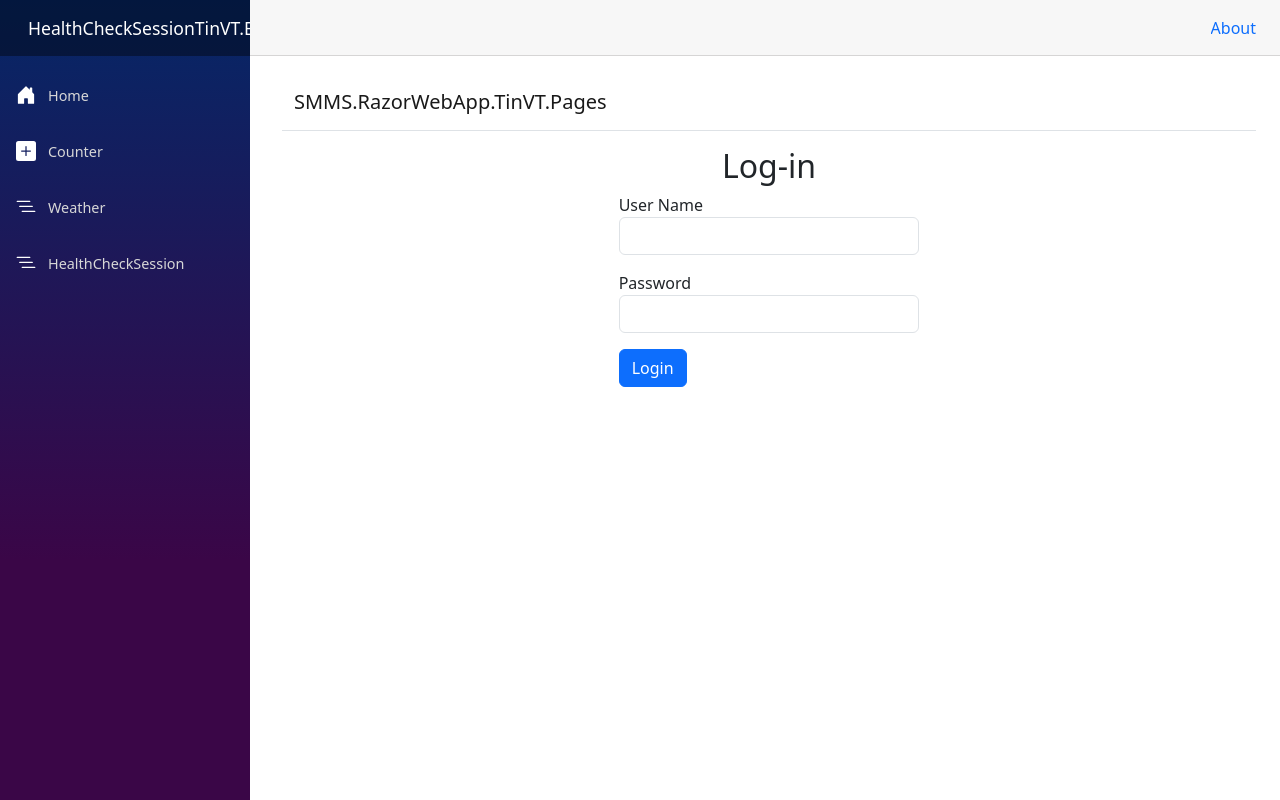
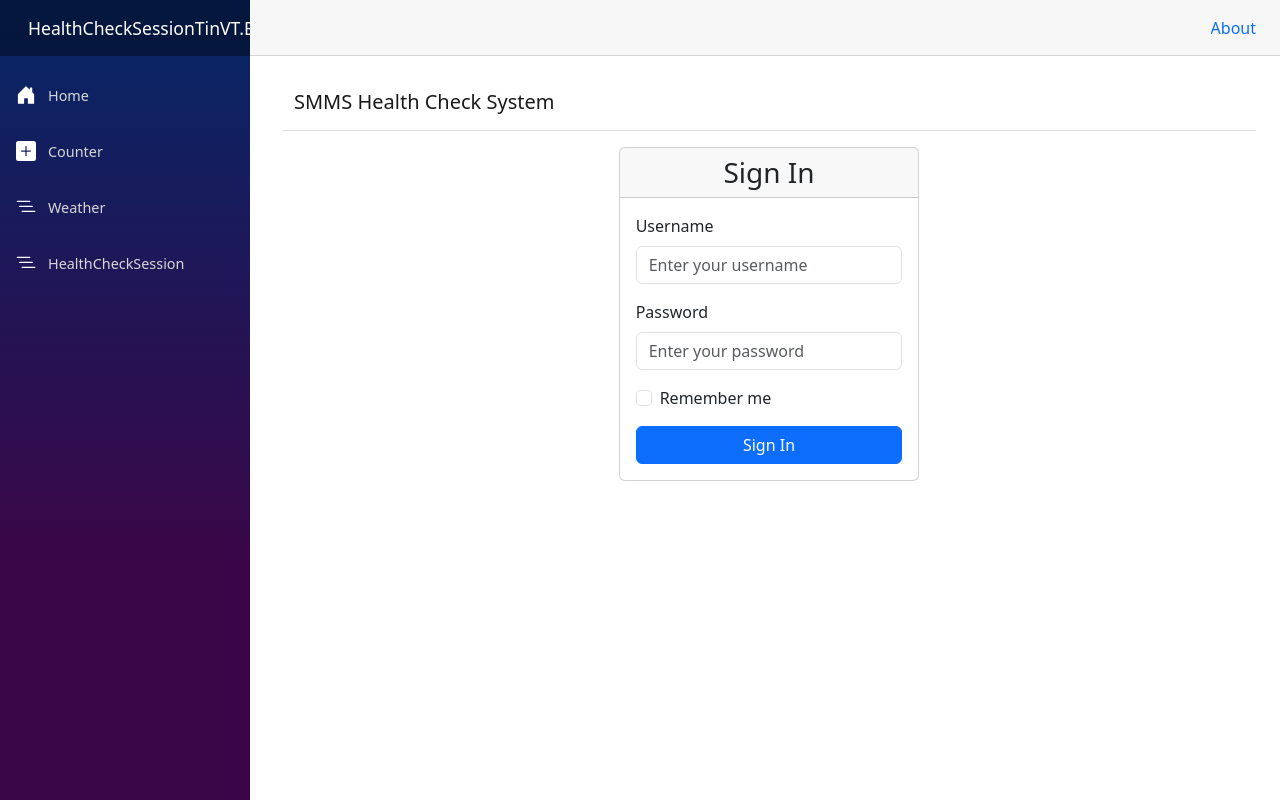
Before and after one commit to TrungTin227/SU25_PRN222_SE1706_AS2_SE161572_TinVT, an ASP.NET Core app: page /account/login in a window 1280 px wide. Run offline with ASP.NET Core 8, Linux system fonts and the light colour scheme; style sheets or scripts are compiled from the project's sources; some libraries are stand-ins or nearby versions.

Commit message:
Implement improved login flow with security enhancements
Co-authored-by: TrungTin227 <144095451+TrungTin227@users.noreply.github.com>

```diff
--- a/HealthCheckSessionTinVT.BlazorWebApp/Components/Account/Login.razor
+++ b/HealthCheckSessionTinVT.BlazorWebApp/Components/Account/Login.razor
@@ -2,7 +2,6 @@
 @using System.ComponentModel.DataAnnotations
 @inject SMMS.Services.TinVT.IServiceProviders ServiceProviders
 @inject NavigationManager Navigation
-@inject IHttpContextAccessor HttpContextAccessor
 
 <!DOCTYPE html>
 <html>
@@ -18,7 +17,7 @@
     <header>
         <nav class="navbar navbar-expand-sm navbar-toggleable-sm navbar-light bg-white border-bottom box-shadow mb-3">
             <div class="container">
-                <a class="navbar-brand" href="/">SMMS.RazorWebApp.TinVT.Pages</a>
+                <a class="navbar-brand" href="/">SMMS Health Check System</a>
                 <button class="navbar-toggler" type="button" data-bs-toggle="collapse" data-bs-target=".navbar-collapse" aria-controls="navbarSupportedContent"
                         aria-expanded="false" aria-label="Toggle navigation">
                     <span class="navbar-toggler-icon"></span>
@@ -27,33 +26,63 @@
         </nav>
     </header>
     <div class="container">
-        <div class="row">
-            <h2 class="text-center">Log-in</h2>
-            <div class="col-md-4 mx-auto">
+        <div class="row justify-content-center">
+            <div class="col-md-6 col-lg-4">
+                <div class="card">
+                    <div class="card-header">
+                        <h3 class="text-center mb-0">Sign In</h3>
+                    </div>
+                    <div class="card-body">
                         @if (!string.IsNullOrEmpty(ErrorMessage))
                         {
-                    <div class="text-danger">@ErrorMessage</div>
+                            <div class="alert alert-danger" role="alert">
+                                <i class="fas fa-exclamation-triangle me-2"></i>@ErrorMessage
+                            </div>
                         }
 
-                <!-- Sử dụng button thay vì form để tránh antiforgery -->
-                <div>
-                    <div class="form-group mb-3">
-                        <label for="UserName">User Name</label>
-                        <input type="text" class="form-control" @bind="UserName" required />
+                        @if (IsLoading)
+                        {
+                            <div class="alert alert-info" role="alert">
+                                <div class="d-flex align-items-center">
+                                    <div class="spinner-border spinner-border-sm me-2" role="status" aria-hidden="true"></div>
+                                    Signing in...
+                                </div>
+                            </div>
+                        }
+
+                        <EditForm Model="loginModel" OnValidSubmit="HandleLogin">
+                            <DataAnnotationsValidator />
+
+                            <div class="mb-3">
+                                <label for="UserName" class="form-label">Username</label>
+                                <InputText id="UserName" class="form-control" @bind-Value="loginModel.UserName" placeholder="Enter your username" />
+                                <ValidationMessage For="@(() => loginModel.UserName)" class="text-danger small" />
                             </div>
 
-                    <div class="form-group mb-3">
-                        <label for="Password">Password</label>
-                        <input type="password" class="form-control" @bind="Password" required />
+                            <div class="mb-3">
+                                <label for="Password" class="form-label">Password</label>
+                                <InputText id="Password" type="password" class="form-control" @bind-Value="loginModel.Password" placeholder="Enter your password" />
+                                <ValidationMessage For="@(() => loginModel.Password)" class="text-danger small" />
                             </div>
 
-                    <button type="button" class="btn btn-primary" @onclick="HandleLogin" disabled="@IsLoading">
+                            <div class="mb-3 form-check">
+                                <InputCheckbox id="RememberMe" class="form-check-input" @bind-Value="loginModel.RememberMe" disabled="@IsLoading" />
+                                <label class="form-check-label" for="RememberMe">
+                                    Remember me
+                                </label>
+                            </div>
+
+                            <div class="d-grid">
+                                <button class="btn btn-primary" type="submit" disabled="@IsLoading">
                                     @if (IsLoading)
                                     {
-                            <span class="spinner-border spinner-border-sm" role="status" aria-hidden="true"></span>
+                                        <span class="spinner-border spinner-border-sm me-2" role="status" aria-hidden="true"></span>
                                     }
-                        Login
+                                    Sign In
                                 </button>
+                            </div>
+                        </EditForm>
+                    </div>
                 </div>
             </div>
         </div>
@@ -62,48 +91,61 @@
 </html>
 
 @code {
-    private string UserName = string.Empty;
-    private string Password = string.Empty;
+    private LoginModel loginModel = new();
     private string ErrorMessage = string.Empty;
     private bool IsLoading = false;
 
+    [SupplyParameterFromQuery]
+    public string? ReturnUrl { get; set; }
+
+    protected override void OnInitialized()
+    {
+        // Check if user is already logged in
+        if (ServiceProviders.SessionService.IsLoggedIn())
+        {
+            var redirectUrl = !string.IsNullOrEmpty(ReturnUrl) ? ReturnUrl : "/";
+            Navigation.NavigateTo(redirectUrl, forceLoad: true);
+        }
+    }
+
     private async Task HandleLogin()
     {
-        if (string.IsNullOrWhiteSpace(UserName) || string.IsNullOrWhiteSpace(Password))
-        {
-            ErrorMessage = "Username and Password are required.";
-            return;
-        }
-
         try
         {
             IsLoading = true;
             ErrorMessage = string.Empty;
             StateHasChanged();
 
-            var user = await ServiceProviders.UserAccountService.GetUserAccount(UserName, Password);
+            // Validate input
+            if (!IsValidInput())
+                return;
 
-            if (user != null && !string.IsNullOrEmpty(user.UserName) && user.IsActive == true)
+            // Authenticate user
+            var user = await ServiceProviders.AuthenticationService.AuthenticateAsync(loginModel.UserName, loginModel.Password);
+
+            if (user != null && !string.IsNullOrEmpty(user.UserName) && user.IsActive)
             {
-                var httpContext = HttpContextAccessor.HttpContext;
-                if (httpContext != null)
-                {
-                    httpContext.Session.SetString("UserId", user.UserAccountId.ToString());
-                    httpContext.Session.SetString("UserName", user.UserName);
-                    httpContext.Session.SetString("IsLoggedIn", "true");
-                    httpContext.Session.SetString("LoginTime", DateTime.UtcNow.ToString("yyyy-MM-dd HH:mm:ss"));
-                }
+                // Set user session
+                ServiceProviders.SessionService.SetUserSession(
+                    user.UserAccountId.ToString(),
+                    user.UserName,
+                    user.FullName ?? user.UserName
+                );
 
-                Navigation.NavigateTo("/", forceLoad: true);
+                // Redirect to return URL or home
+                var redirectUrl = !string.IsNullOrEmpty(ReturnUrl) ? ReturnUrl : "/";
+                Navigation.NavigateTo(redirectUrl, forceLoad: true);
             }
             else
             {
-                ErrorMessage = "Invalid username or password, or user account is inactive.";
+                ErrorMessage = "Invalid username or password. Please check your credentials and try again.";
             }
         }
         catch (Exception ex)
         {
-            ErrorMessage = $"An error occurred: {ex.Message}";
+            ErrorMessage = "An error occurred during sign in. Please try again later.";
+            // In production, log the actual exception details
+            Console.WriteLine($"Login error: {ex.Message}");
         }
         finally
         {
@@ -111,4 +153,40 @@
             StateHasChanged();
         }
     }
+
+    private bool IsValidInput()
+    {
+        if (string.IsNullOrWhiteSpace(loginModel.UserName))
+        {
+            ErrorMessage = "Username is required.";
+            return false;
         }
+
+        if (string.IsNullOrWhiteSpace(loginModel.Password))
+        {
+            ErrorMessage = "Password is required.";
+            return false;
+        }
+
+        if (!ServiceProviders.AuthenticationService.IsValidPassword(loginModel.Password))
+        {
+            ErrorMessage = "Password must be at least 6 characters long.";
+            return false;
+        }
+
+        return true;
+    }
+
+    private class LoginModel
+    {
+        [Required(ErrorMessage = "Username is required")]
+        [StringLength(50, ErrorMessage = "Username cannot exceed 50 characters")]
+        public string UserName { get; set; } = string.Empty;
+
+        [Required(ErrorMessage = "Password is required")]
+        [StringLength(100, MinimumLength = 6, ErrorMessage = "Password must be between 6 and 100 characters")]
+        public string Password { get; set; } = string.Empty;
+
+        public bool RememberMe { get; set; } = false;
+    }
+}
--- a/HealthCheckSessionTinVT.BlazorWebApp/Components/Account/Logout.razor
+++ b/HealthCheckSessionTinVT.BlazorWebApp/Components/Account/Logout.razor
@@ -1,29 +1,45 @@
 @page "/account/logout"
+@inject SMMS.Services.TinVT.IServiceProviders ServiceProviders
 @inject NavigationManager Navigation
-@inject IHttpContextAccessor HttpContextAccessor
 
 <!DOCTYPE html>
 <html>
 <head>
     <meta charset="utf-8" />
     <meta name="viewport" content="width=device-width, initial-scale=1.0" />
-    <title>Log out</title>
+    <title>Sign Out</title>
     <link rel="stylesheet" href="~/lib/bootstrap/dist/css/bootstrap.min.css" />
     <link rel="stylesheet" href="~/css/site.css" />
 </head>
 
 <body>
-    <header>
-        <h1>Log out</h1>
+    <div class="container">
+        <div class="row justify-content-center">
+            <div class="col-md-6">
+                <div class="card mt-5">
+                    <div class="card-body text-center">
                         @if (IsLoggedOut)
                         {
-            <p>You have successfully logged out of the application.</p>
+                            <div class="alert alert-success">
+                                <i class="fas fa-check-circle me-2"></i>
+                                You have successfully signed out.
+                            </div>
+                            <p>Redirecting to login page...</p>
                         }
                         else
                         {
-            <p>Logging out...</p>
+                            <div class="alert alert-info">
+                                <div class="d-flex align-items-center justify-content-center">
+                                    <div class="spinner-border spinner-border-sm me-2" role="status" aria-hidden="true"></div>
+                                    Signing out...
+                                </div>
+                            </div>
                         }
-    </header>
+                    </div>
+                </div>
+            </div>
+        </div>
+    </div>
 </body>
 </html>
 
@@ -37,12 +53,10 @@
 
     private async Task LogoutUser()
     {
-        var httpContext = HttpContextAccessor.HttpContext;
-        if (httpContext != null)
+        try
         {
-            // Xóa tất cả session
-            httpContext.Session.Clear();
-        }
+            // Clear session using SessionService
+            ServiceProviders.SessionService.ClearSession();
 
             IsLoggedOut = true;
             StateHasChanged();
@@ -51,4 +65,11 @@
             await Task.Delay(2000);
             Navigation.NavigateTo("/account/login", forceLoad: true);
         }
+        catch (Exception ex)
+        {
+            // Log error but still redirect to login
+            Console.WriteLine($"Logout error: {ex.Message}");
+            Navigation.NavigateTo("/account/login", forceLoad: true);
         }
+    }
+}
--- a/HealthCheckSessionTinVT.BlazorWebApp/Program.cs
+++ b/HealthCheckSessionTinVT.BlazorWebApp/Program.cs
@@ -27,6 +27,7 @@ builder.Services.AddScoped<IServiceProviders, ServiceProviders>();
 builder.Services.AddScoped<IUnitOfWork, UnitOfWork>();
 builder.Services.AddScoped<IHealthCheckSessionTinVTService, HealthCheckSessionTinVTService>();
 builder.Services.AddScoped<UserAccountService>();
+builder.Services.AddScoped<IAuthenticationService, AuthenticationService>();
 builder.Services.AddScoped<HealthCheckStudentTinVtService>();
 builder.Services.AddScoped<HealthCheckStudentTinVtRepository>();
 builder.Services.AddScoped<ISessionService, SessionService>();
--- a/SMMS.Repositories.TinVT/UserAccountRepository.cs
+++ b/SMMS.Repositories.TinVT/UserAccountRepository.cs
@@ -14,5 +14,10 @@ namespace SMMS.Repositories.TinVT
         {
             return await _context.UserAccounts.FirstOrDefaultAsync(u => u.UserName == userName && u.Password == password && u.IsActive == true) ?? new UserAccount();
         }
+
+        public async Task<UserAccount?> GetUserByUserName(string userName)
+        {
+            return await _context.UserAccounts.FirstOrDefaultAsync(u => u.UserName == userName);
+        }
     }
 }
--- a/SMMS.Services.TinVT/UserAccountService.cs
+++ b/SMMS.Services.TinVT/UserAccountService.cs
@@ -7,10 +7,15 @@ namespace SMMS.Services.TinVT
     {
         private readonly UserAccountRepository _userAccountRepository;
         public UserAccountService() => _userAccountRepository ??= new UserAccountRepository();
+
         public async Task<UserAccount> GetUserAccount(string userName, string password)
         {
             return await _userAccountRepository.GetUserAccount(userName, password);
         }
 
+        public async Task<UserAccount?> GetUserByUserName(string userName)
+        {
+            return await _userAccountRepository.GetUserByUserName(userName);
+        }
     }
 }
```
Also changed, not shown: HealthCheckSessionTinVT.BlazorWebApp/Components/Login.razor (deleted, +0 -87 lines), HealthCheckSessionTinVT.BlazorWebApp/Components/LoginRedirect.razor (added, +10 -0 lines), SMMS.Services.TinVT/AuthenticationService.cs (added, +140 -0 lines), SMMS.Services.TinVT/ServiceProviders.cs (+11 -1 lines), SMMS.Services.TinVT/SMMS.Services.TinVT.csproj. Lines whose indentation alone changed are shown as unchanged.
